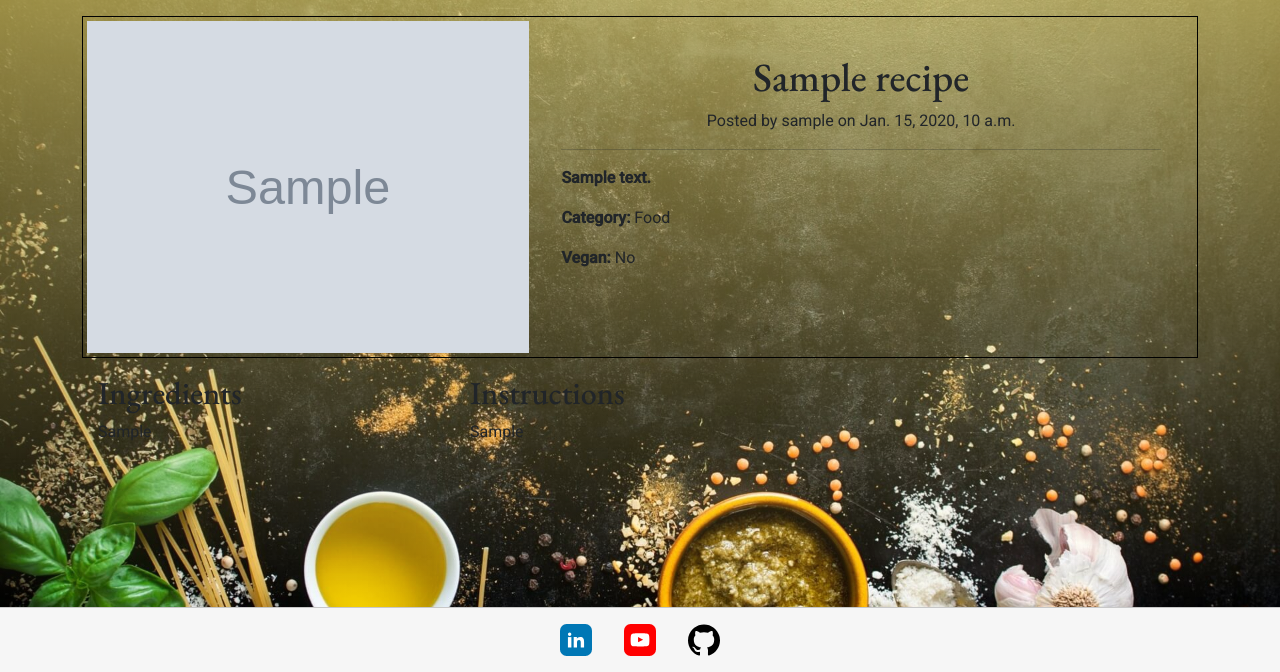
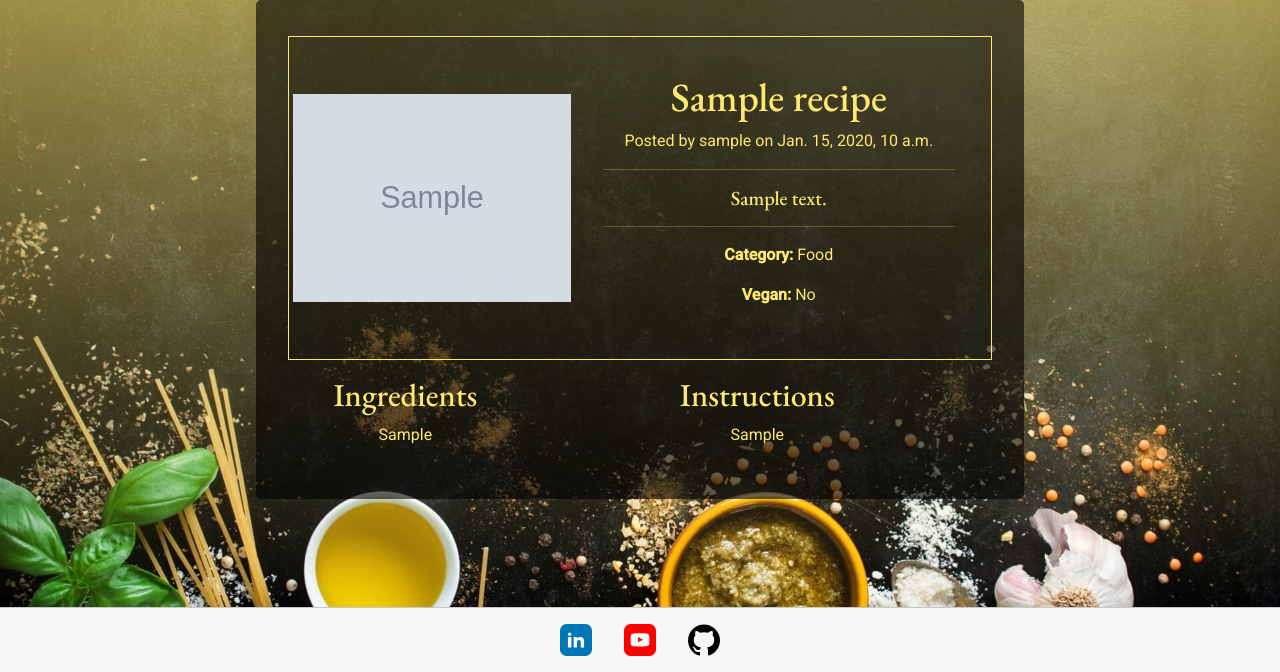
Before and after one commit to PatSvedberg/RecipeRepublic, a Django app: page /1/ in a window 1280 px wide. Shown: the part 128-800 px from the top of the page. Run offline with Django 3.2, Linux system fonts and the light colour scheme; tables that the repository leaves empty hold one stand-in row (values such as "Sample post"); grey boxes marked "Sample" are stand-in pictures; parts of the project's set-up code (start-up, migrations or seed data) failed here and were passed over; some libraries are stand-ins or nearby versions.

Commit message:
Add new style to recipe view

```diff
--- a/recipe/templates/recipe/recipe_view.html
+++ b/recipe/templates/recipe/recipe_view.html
@@ -3,6 +3,7 @@
 {% block title %}{{ recipe.title }}{% endblock %}
 
 {% block content %}
+<section class="recipe-section">
 <div class="container">
     <div class="recipe-info mt-3 p-1">
         <div class="recipe-img">
@@ -12,16 +13,10 @@
             <h1 class="text-center">{{ recipe.title }}</h1>
             <p class="text-center">Posted by {{ recipe.user }} on {{ recipe.post_date }}</p>
             <hr>
-            <p><strong>{{ recipe.description }}</strong></p>
+            <h5>{{ recipe.description }}</h5>
+            <hr>
             <p><strong>Category: </strong>{{ recipe.category|title }}</p>
             <p><strong>Vegan: </strong>{{ recipe.vegan|title }}</p>
-
-            {% if request.user == recipe.user %}
-            <div class="text-center">
-                <a href="{% url 'edit_recipe' recipe.pk %}" class="btn btn-primary w-25">Edit</a>
-                <a href="{% url 'delete_recipe' recipe.pk %}" class="btn btn-primary w-25">Delete</a>
-            </div>
-            {% endif %}
         </div>
     </div>
     <div class="recipe-container">
@@ -29,10 +24,18 @@
             <h2>Ingredients</h2>
             <p>{{ recipe.ingredients|safe }}</p>
         </div>
+
         <div class="instructions p-3">
             <h2>Instructions</h2>
             <p>{{ recipe.instructions|safe }}</p>
         </div>
     </div>
+    {% if request.user == recipe.user %}
+    <div class="text-center">
+        <a href="{% url 'edit_recipe' recipe.pk %}" class="btn btn-primary w-25">Edit</a>
+        <a href="{% url 'delete_recipe' recipe.pk %}" class="btn btn-primary w-25">Delete</a>
+    </div>
+    {% endif %}
 </div>
+</section>
 {% endblock %}
--- a/static/css/style.css
+++ b/static/css/style.css
@@ -154,6 +154,17 @@ form label {
 
 /* Recipes */
 
+.recipe-section {
+    margin-top: 15px box-shadow: var(--smal-box-shadow);
+    margin-left: 20%;
+    margin-right: 20%;
+    padding: 20px;
+    border-radius: 5px;
+    background-color: rgba(0, 0, 0, 0.6);
+    text-align: center;
+    color: var(--yellowish);
+}
+
 .card {
     height: 90%;
     margin-top: 1rem;
@@ -232,8 +243,7 @@ a.img-container:hover {
 }
 
 .browse-cont {
-    margin-top: 15px
-    box-shadow: var(--smal-box-shadow);
+    margin-top: 15px box-shadow: var(--smal-box-shadow);
     border-radius: 5px;
     background-color: rgba(0, 0, 0, 0.6);
     text-align: center;
@@ -417,7 +427,7 @@ a.img-container:hover {
 }
 
 .card-desc {
-    color:var(--black)
+    color: var(--black)
 }
 
 
@@ -443,7 +453,7 @@ a.img-container:hover {
 
     .recipe-info {
         flex-direction: row;
-        border: 1px solid var(--black);
+        border: 1px solid var(--yellowish);
     }
 
     .recipe-img {
```
